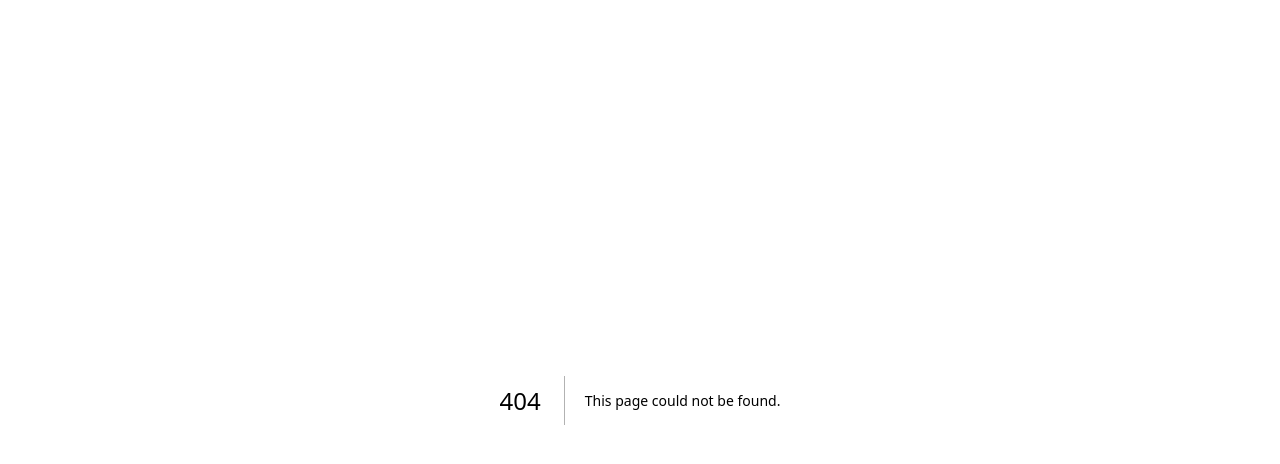
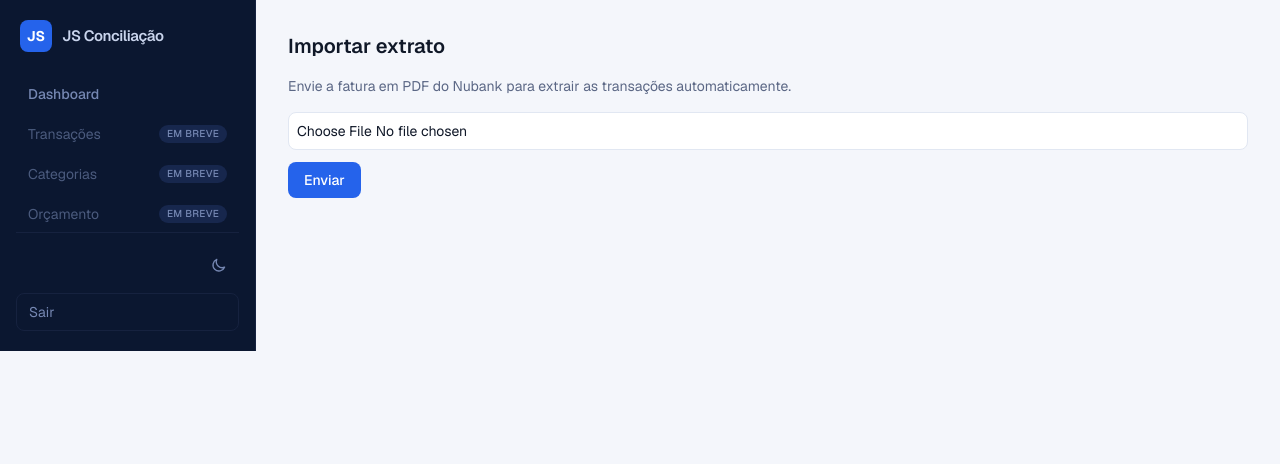
Before and after one commit to deyvidjuniorsilva-cmd/Banco-de-dados, a Next.js app: page /dashboard/importar in a window 1280 px wide. Before the commit this address had no page. Shown: the top 464 px of the page. Built offline with nearby package versions, Linux system fonts and the light colour scheme; no server answers.

Commit message:
feat: add statement upload and parsing action

```diff
--- /dev/null
+++ b/app/dashboard/importar/actions.ts
@@ -0,0 +1,50 @@
+"use server";
+
+import { createClient } from "@/lib/supabase/server";
+import { extractPdfText } from "@/lib/pdf/extract-text";
+import { parseNubank } from "@/lib/parsers/nubank";
+import { getOrCreateNubankAccount } from "@/lib/accounts";
+import type { ParsedTransaction } from "@/lib/parsers/types";
+
+export async function importarExtrato(formData: FormData): Promise<
+  | { importId: string; accountId: string; transactions: ParsedTransaction[] }
+  | { error: string }
+> {
+  const file = formData.get("file");
+  if (!(file instanceof File)) {
+    return { error: "Selecione um arquivo PDF." };
+  }
+
+  const supabase = await createClient();
+  const {
+    data: { user },
+  } = await supabase.auth.getUser();
+  if (!user) return { error: "Sessão expirada, faça login novamente." };
+
+  let account: { id: string };
+  try {
+    account = await getOrCreateNubankAccount(supabase, user.id);
+  } catch (err) {
+    const message = err instanceof Error ? err.message : "Erro desconhecido";
+    return { error: `Falha ao obter conta Nubank: ${message}` };
+  }
+
+  const buffer = Buffer.from(await file.arrayBuffer());
+  const path = `${user.id}/${Date.now()}-${file.name}`;
+  const { error: uploadError } = await supabase.storage
+    .from("extratos")
+    .upload(path, buffer, { contentType: "application/pdf" });
+  if (uploadError) return { error: `Falha no upload: ${uploadError.message}` };
+
+  const text = await extractPdfText(buffer);
+  const transactions = parseNubank(text);
+
+  const { data: importRow, error: importError } = await supabase
+    .from("imports")
+    .insert({ account_id: account.id, file_path: path, status: "pendente" })
+    .select("id")
+    .single();
+  if (importError) return { error: `Falha ao registrar import: ${importError.message}` };
+
+  return { importId: importRow.id, accountId: account.id, transactions };
+}
--- /dev/null
+++ b/app/dashboard/importar/page.tsx
@@ -0,0 +1,71 @@
+"use client";
+
+import { useState } from "react";
+import { importarExtrato } from "./actions";
+import type { ParsedTransaction } from "@/lib/parsers/types";
+import { ReviewTable } from "./review-table";
+
+export default function ImportarPage() {
+  const [result, setResult] = useState<{
+    importId: string;
+    accountId: string;
+    transactions: ParsedTransaction[];
+  } | null>(null);
+  const [error, setError] = useState<string | null>(null);
+  const [loading, setLoading] = useState(false);
+
+  async function handleSubmit(formData: FormData) {
+    setLoading(true);
+    setError(null);
+    const response = await importarExtrato(formData);
+    setLoading(false);
+    if ("error" in response) {
+      setError(response.error);
+      return;
+    }
+    setResult(response);
+  }
+
+  if (result) {
+    return (
+      <ReviewTable
+        importId={result.importId}
+        accountId={result.accountId}
+        initialTransactions={result.transactions}
+      />
+    );
+  }
+
+  return (
+    <div className="flex flex-col gap-4">
+      <h1 className="text-xl font-semibold text-foreground">
+        Importar extrato
+      </h1>
+      <p className="text-sm text-muted">
+        Envie a fatura em PDF do Nubank para extrair as transações
+        automaticamente.
+      </p>
+      <form action={handleSubmit} className="flex flex-col gap-3">
+        <input
+          type="file"
+          name="file"
+          accept="application/pdf"
+          required
+          className="rounded-lg border border-border bg-surface p-2 text-sm text-foreground"
+        />
+        {error && (
+          <p className="rounded-lg bg-danger-soft px-3 py-2 text-sm text-danger">
+            {error}
+          </p>
+        )}
+        <button
+          type="submit"
+          disabled={loading}
+          className="w-fit rounded-lg bg-brand px-4 py-2 text-sm font-medium text-brand-foreground transition-colors hover:bg-brand-hover disabled:opacity-60"
+        >
+          {loading ? "Processando..." : "Enviar"}
+        </button>
+      </form>
+    </div>
+  );
+}
--- /dev/null
+++ b/app/dashboard/importar/review-table.tsx
@@ -0,0 +1,13 @@
+"use client";
+
+import type { ParsedTransaction } from "@/lib/parsers/types";
+
+export function ReviewTable({
+  initialTransactions,
+}: {
+  importId: string;
+  accountId: string;
+  initialTransactions: ParsedTransaction[];
+}) {
+  return <pre>{JSON.stringify(initialTransactions, null, 2)}</pre>;
+}
```
